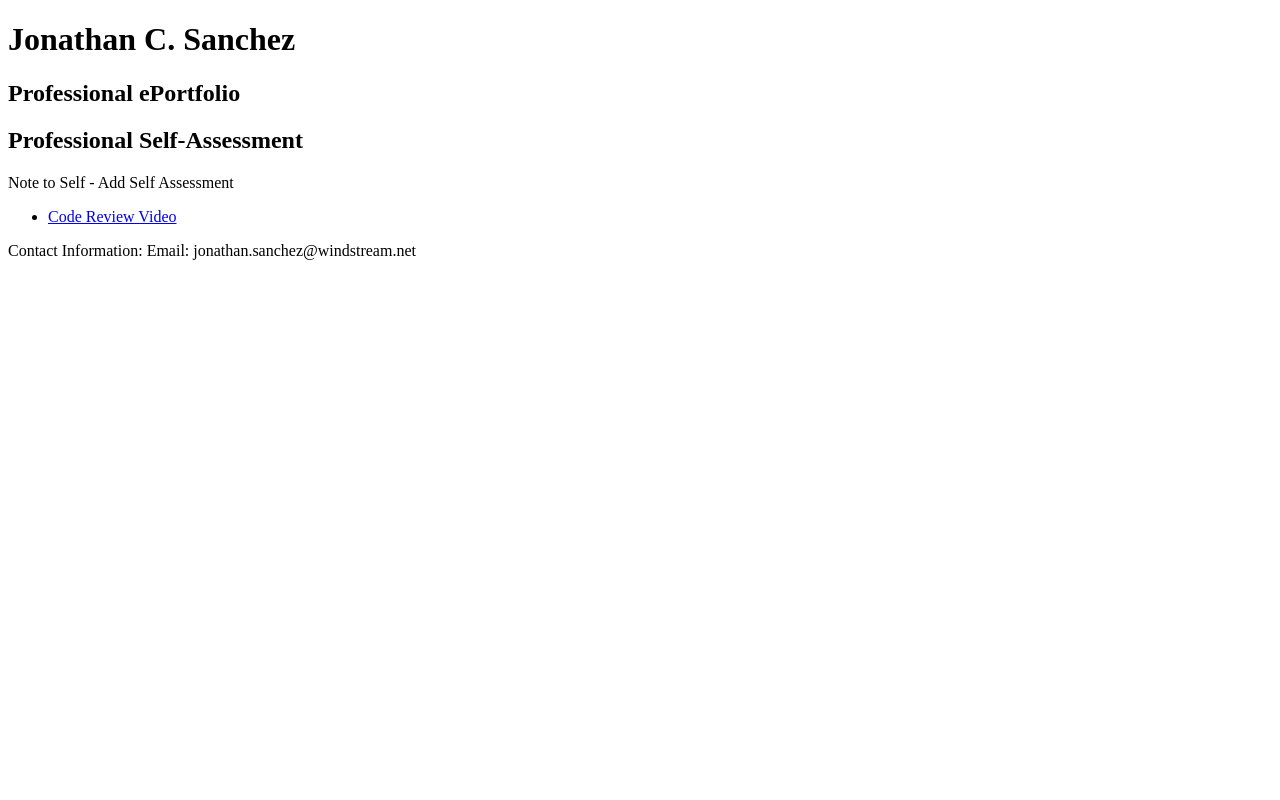
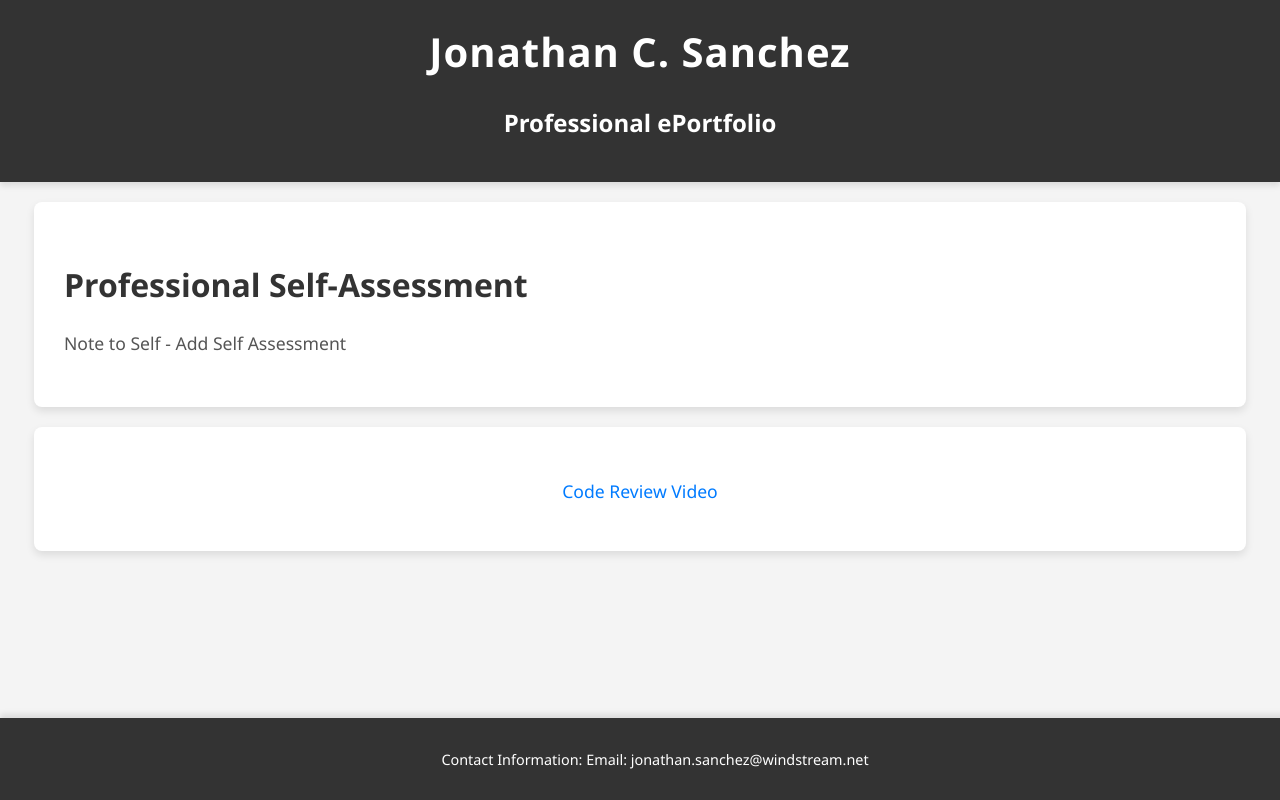
Before and after one commit to J-sanchez/ePortfolio-, a plain HTML site: page index.html in a window 1280 px wide. Drawn offline with Linux system fonts and the light colour scheme.

Commit message:
Fixing CSS

```diff
--- a/index.html
+++ b/index.html
@@ -4,7 +4,7 @@
     <meta charset="UTF-8">
     <meta name="viewport" content="width=device-width, initial-scale=1.0">
     <title>Jonathan C. Sanchez - Professional ePortfolio</title>
-    <link rel="stylesheet" href="css/styles.css">
+    <link rel="stylesheet" href="./css/style.css">
 </head>
 <body>
     <header>
```
